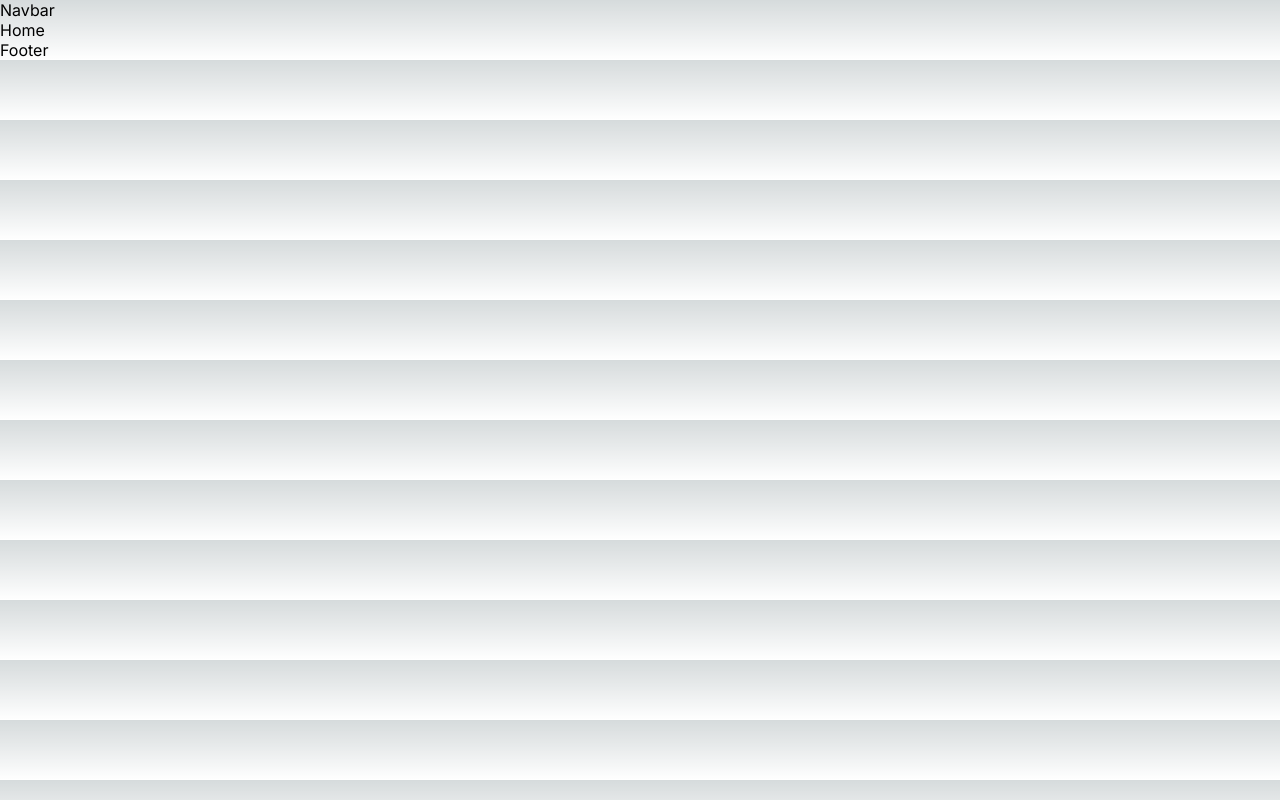
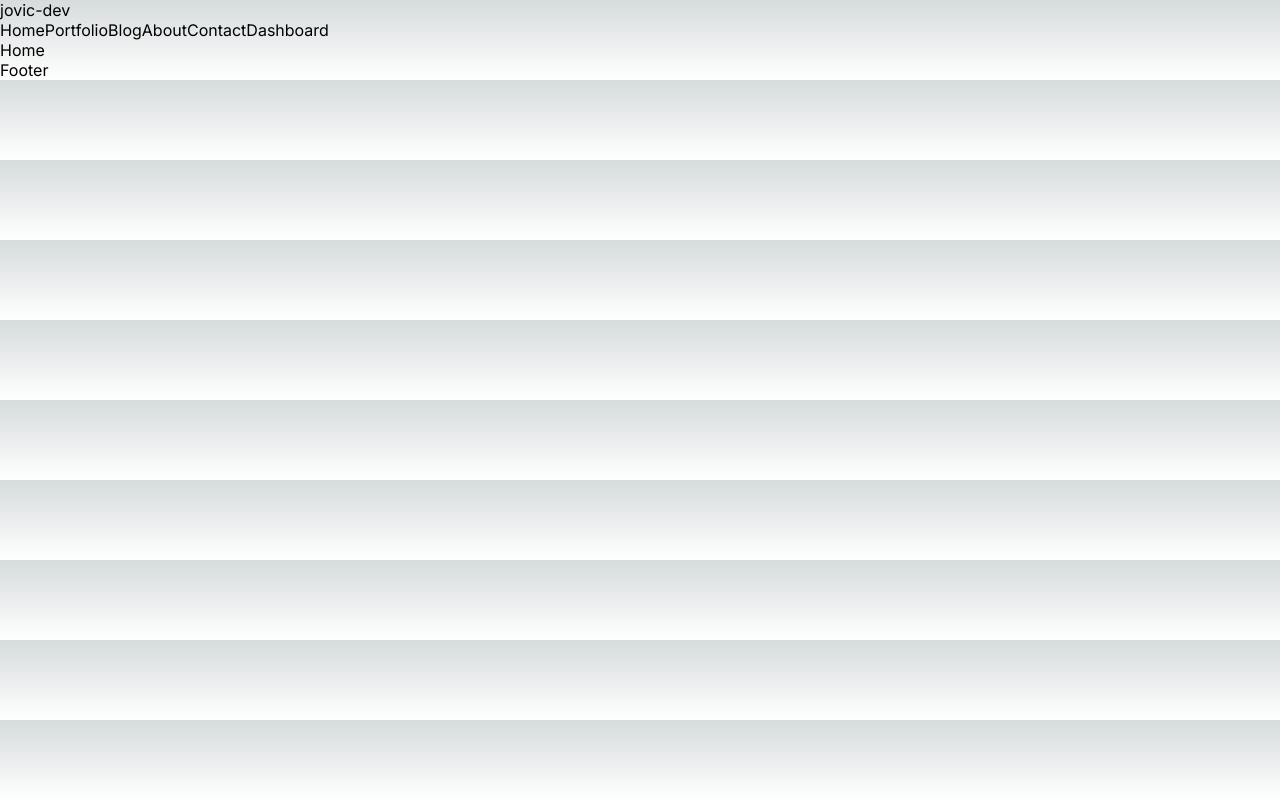
Before and after one commit to MirosBL45/jovic-dev, a Next.js app: page / in a window 1280 px wide. Built offline with nearby package versions, Linux system fonts and the light colour scheme.

Commit message:
starting navbar

```diff
--- a/src/components/navbar/Navbar.jsx
+++ b/src/components/navbar/Navbar.jsx
@@ -1,7 +1,21 @@
-import React from 'react';
+// react/next stuff
+import Link from 'next/link';
+
+import { links } from '@/utils/data';
 
 function Navbar() {
-  return <div>Navbar</div>;
+  return (
+    <div>
+      <Link href={'/'}>jovic-dev</Link>
+      <div>
+        {links.map((link) => (
+          <Link key={link.id} href={link.url}>
+            {link.title}
+          </Link>
+        ))}
+      </div>
+    </div>
+  );
 }
 
 export default Navbar;
--- a/src/utils/data.js
+++ b/src/utils/data.js
@@ -1,10 +1,32 @@
-export const firstText = [
+export const links = [
   {
-    headline: 'First',
-    text: 'Go smart',
+    id: 1,
+    title: "Home",
+    url: "/",
   },
   {
-    headline: 'First',
-    text: 'Go smart',
+    id: 2,
+    title: "Portfolio",
+    url: "/portfolio",
+  },
+  {
+    id: 3,
+    title: "Blog",
+    url: "/blog",
+  },
+  {
+    id: 4,
+    title: "About",
+    url: "/about",
+  },
+  {
+    id: 5,
+    title: "Contact",
+    url: "/contact",
+  },
+  {
+    id: 6,
+    title: "Dashboard",
+    url: "/dashboard",
   },
 ];
```
